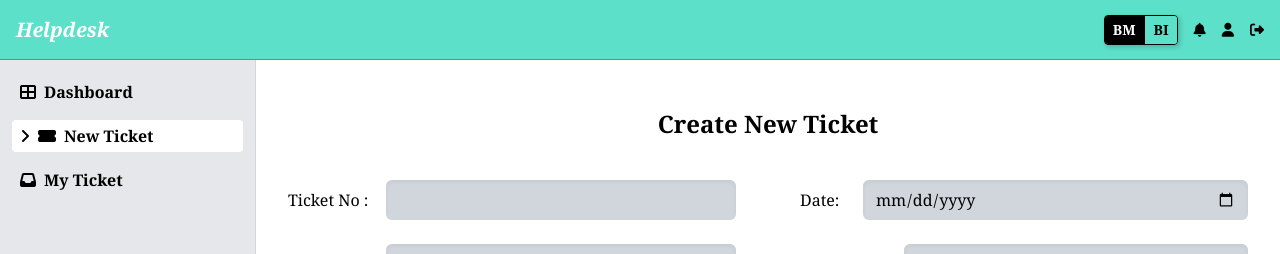
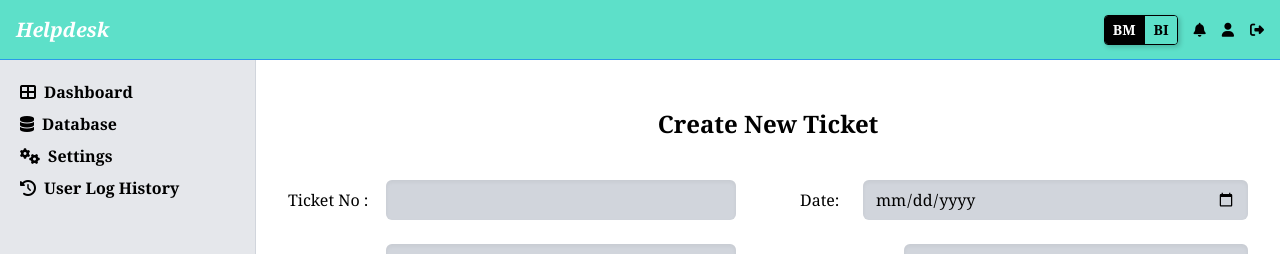
Before and after one commit to Priyanshu-Negi04/Ticket-HelpDesk, a React (Vite) app: page /new-ticket in a window 1280 px wide. Shown: the top 254 px of the page. Built offline with nearby package versions, Linux system fonts and the light colour scheme; sample sign-in values are in the browser's storage.

Commit message:
some improvement in layout

```diff
--- a/public/tickets.json
+++ b/public/tickets.json
@@ -14,7 +14,8 @@
     "attachment": "screenshot1.png",
     "name": "John Doe",
     "dept": "IT",
-    "title": "Login not working"
+    "title": "Login not working",
+    "personInCharge": "Sandeep Kumar"
   },
   {
     "ticketNo": "1124",
@@ -31,7 +32,8 @@
     "attachment": "",
     "name": "Jane Smith",
     "dept": "Operations",
-    "title": "Ticket creation error"
+    "title": "Ticket creation error",
+    "personInCharge": "Amit Verma"
   },
   {
     "ticketNo": "1224",
@@ -48,7 +50,8 @@
     "attachment": "form.pdf",
     "name": "Alex Lee",
     "dept": "Admin",
-    "title": "Install new software"
+    "title": "Install new software",
+    "personInCharge": "Nikita Sharma"
   },
   {
     "ticketNo": "1244",
@@ -65,7 +68,8 @@
     "attachment": "",
     "name": "Priya Patel",
     "dept": "Support",
-    "title": "Printer maintenance"
+    "title": "Printer maintenance",
+    "personInCharge": "Manoj Gupta"
   },
   {
     "ticketNo": "1114",
@@ -82,6 +86,7 @@
     "attachment": "error_log.txt",
     "name": "Meera Singh",
     "dept": "HR",
-    "title": "Login failures"
+    "title": "Login failures",
+    "personInCharge": "Sandeep Kumar"
   }
 ]
--- a/src/components/BaseLayout.jsx
+++ b/src/components/BaseLayout.jsx
@@ -12,6 +12,39 @@ export default function BaseLayout({ children }) {
         localStorage.removeItem("currentUser");
         navigate("/login");
     }
+
+    // Get current user and role
+  const currentUser = JSON.parse(localStorage.getItem("currentUser") || "{}");
+  const role = currentUser.role || "user";
+
+  // Sidebar links for each role
+  const sidebarLinks = {
+    user: [
+      { to: "/dashboard", label: "Dashboard", icon: "fas fa-th-large" },
+      { to: "/new-ticket", label: "New Ticket", icon: "fas fa-ticket-alt" },
+      { to: "/my-ticket", label: "My Ticket", icon: "fas fa-inbox" },
+    ],
+    operation: [
+      { to: "/operation-dashboard", label: "Dashboard", icon: "fas fa-th-large" },
+      { to: "/ticket-approval", label: "Ticket Approval", icon: "fas fa-check-circle" },
+      { to: "/my-ticket", label: "My Ticket", icon: "fas fa-inbox" },
+      { to: "/performance", label: "Performance", icon: "fas fa-chart-line" },
+    ],
+    support: [
+      { to: "/support-dashboard", label: "Dashboard", icon: "fas fa-th-large" },
+      { to: "/my-ticket", label: "My Ticket", icon: "fas fa-inbox" },
+      { to: "/performance", label: "Performance", icon: "fas fa-chart-line" },
+    ],
+    admin: [
+      { to: "/admin-dashboard", label: "Dashboard", icon: "fas fa-th-large" },
+      { to: "/database", label: "Database", icon: "fas fa-database" },
+      { to: "/settings", label: "Settings", icon: "fas fa-cogs" },
+      { to: "/user-log-history", label: "User Log History", icon: "fas fa-history" },
+    ],
+  };
+
+  // Fallback in case of unknown role
+  const links = sidebarLinks[role] || sidebarLinks["user"];
 
   return (
     <div className="min-h-screen flex flex-col font-serif bg-gray-50">
@@ -41,21 +74,11 @@ export default function BaseLayout({ children }) {
       <div className="flex flex-1 w-full">
         {/* Sidebar */}
         <aside className="bg-gray-200 w-64 flex flex-col space-y-3 py-4 px-3 select-none border-r border-gray-300">
-          <NavLink to="/dashboard"
-            className={({ isActive }) =>
-              "flex items-center space-x-2 text-black font-semibold rounded px-2 py-1 " +
-              (isActive ? "bg-white" : "hover:bg-white")
-            }
-          >
-            {({ isActive }) => (
-                <>
-                    {isActive && <i class="fas fa-angle-right"></i>}
-                    <i className="fas fa-th-large"></i>
-                    <span>Dashboard</span>
-                </>
-            )}
-          </NavLink>
-          <NavLink to="/new-ticket"
+          <ul>
+            {links.map(({ to, label, icon }) => (
+              <li key={to} className="sidebar-item">
+                <NavLink
+                  to={to}
                   className={({ isActive }) =>
                     "flex items-center space-x-2 text-black font-semibold rounded px-2 py-1 " +
                     (isActive ? "bg-white" : "hover:bg-white")
@@ -64,25 +87,14 @@ export default function BaseLayout({ children }) {
                   {({ isActive }) => (
                     <>
                       {isActive && <i className="fas fa-angle-right"></i>}
-                    <i className="fas fa-ticket-alt"></i>
-                    <span>New Ticket</span>
+                      <i className={icon}></i>
+                      <span>{label}</span>
                     </>
                   )}
                 </NavLink>
-          <NavLink to="/my-ticket"
-            className={({ isActive }) =>
-              "flex items-center space-x-2 text-black font-semibold rounded px-2 py-1 " +
-              (isActive ? "bg-white" : "hover:bg-white")
-            }
-          >
-            {({ isActive }) => (
-                <>
-                    {isActive && <i className="fas fa-angle-right"></i>}
-                    <i className="fas fa-inbox"></i>
-                    <span>My Ticket</span>
-                </>
-            )}
-          </NavLink>
+              </li>
+            ))}
+          </ul>
         </aside>
 
         {/* Content + Footer Wrapper */}
--- a/src/pages/Dashboard.jsx
+++ /dev/null
@@ -1,34 +0,0 @@
-import React from "react";
-import BaseLayout from "../components/baseLayout";
-
-export default function Dashboard() {
-  return (
-    <BaseLayout>
-        <section className="flex-1 p-4">
-        <h2 className="text-center font-serif text-xl font-bold mb-4 select-none">Dashboard</h2>
-        <div className="flex flex-wrap justify-start gap-6">
-            <div className="bg-[#2B82F6] rounded-xl shadow-[6px_6px_0_0_rgba(0,0,0,0.2)] w-48 h-48 flex flex-col justify-center items-center text-black select-none px-4">
-            <p className="text-center text-base font-serif font-semibold mb-3 tracking-wide">Total Tickets</p>
-            <p className="text-7xl font-serif leading-tight" style={{ lineHeight: 1, letterSpacing: "-0.03em" }}>12</p>
-            </div>
-            <div className="bg-[#2EFF7D] rounded-xl shadow-[6px_6px_0_0_rgba(0,0,0,0.2)] w-48 h-48 flex flex-col justify-center items-center text-black select-none px-4">
-            <p className="text-center text-base font-serif font-semibold mb-3 tracking-wide">Total Solved</p>
-            <p className="text-7xl font-serif leading-tight" style={{ lineHeight: 1, letterSpacing: "-0.03em" }}>8</p>
-            </div>
-            <div className="bg-[#FF5A4A] rounded-xl shadow-[6px_6px_0_0_rgba(0,0,0,0.2)] w-48 h-48 flex flex-col justify-center items-center text-black select-none px-4">
-            <p className="text-center text-base font-serif font-semibold mb-3 leading-tight tracking-wide">
-                Total<br />Awaiting<br />Approval
-            </p>
-            <p className="text-7xl font-serif leading-tight" style={{ lineHeight: 1, letterSpacing: "-0.03em" }}>2</p>
-            </div>
-            <div className="bg-[#FEF97A] rounded-xl shadow-[6px_6px_0_0_rgba(0,0,0,0.2)] w-48 h-48 flex flex-col justify-center items-center text-black select-none px-4">
-            <p className="text-center text-base font-serif font-semibold mb-3 leading-tight tracking-wide">
-                Total in<br />Progress
-            </p>
-            <p className="text-7xl font-serif leading-tight" style={{ lineHeight: 1, letterSpacing: "-0.03em" }}>2</p>
-            </div>
-        </div>
-        </section>
-    </BaseLayout>
-  );
-}
--- /dev/null
+++ b/src/pages/DashboardBase.jsx
@@ -0,0 +1,31 @@
+import React from "react";
+
+export default function DashboardBase() {
+  return (
+    <section className="flex-1 p-4">
+      <h2 className="text-center font-serif text-xl font-bold mb-4 select-none">Dashboard</h2>
+      <div className="flex flex-wrap justify-start gap-6">
+        <div className="bg-[#2B82F6] rounded-xl shadow-[6px_6px_0_0_rgba(0,0,0,0.2)] w-48 h-48 flex flex-col justify-center items-center text-black select-none px-4">
+          <p className="text-center text-base font-serif font-semibold mb-3 tracking-wide">Total Tickets</p>
+          <p className="text-7xl font-serif leading-tight">12</p>
+        </div>
+        <div className="bg-[#2EFF7D] rounded-xl shadow-[6px_6px_0_0_rgba(0,0,0,0.2)] w-48 h-48 flex flex-col justify-center items-center text-black select-none px-4">
+          <p className="text-center text-base font-serif font-semibold mb-3 tracking-wide">Total Solved</p>
+          <p className="text-7xl font-serif leading-tight">8</p>
+        </div>
+        <div className="bg-[#FF5A4A] rounded-xl shadow-[6px_6px_0_0_rgba(0,0,0,0.2)] w-48 h-48 flex flex-col justify-center items-center text-black select-none px-4">
+          <p className="text-center text-base font-serif font-semibold mb-3 leading-tight tracking-wide">
+            Total<br />Awaiting<br />Approval
+          </p>
+          <p className="text-7xl font-serif leading-tight">2</p>
+        </div>
+        <div className="bg-[#FEF97A] rounded-xl shadow-[6px_6px_0_0_rgba(0,0,0,0.2)] w-48 h-48 flex flex-col justify-center items-center text-black select-none px-4">
+          <p className="text-center text-base font-serif font-semibold mb-3 leading-tight tracking-wide">
+            Total in<br />Progress
+          </p>
+          <p className="text-7xl font-serif leading-tight">2</p>
+        </div>
+      </div>
+    </section>
+  );
+}
```
Lines whose indentation alone changed are shown as unchanged.
